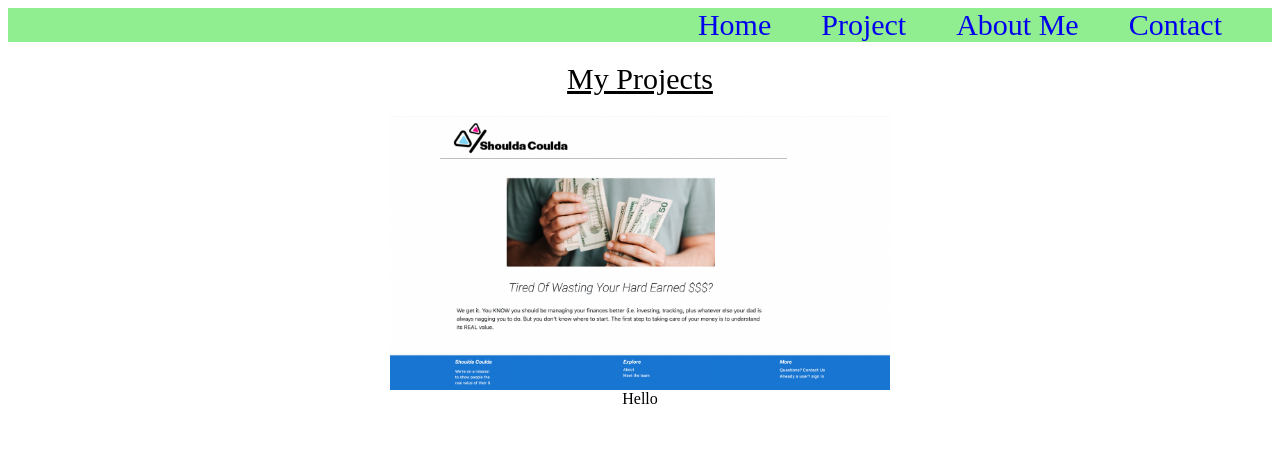
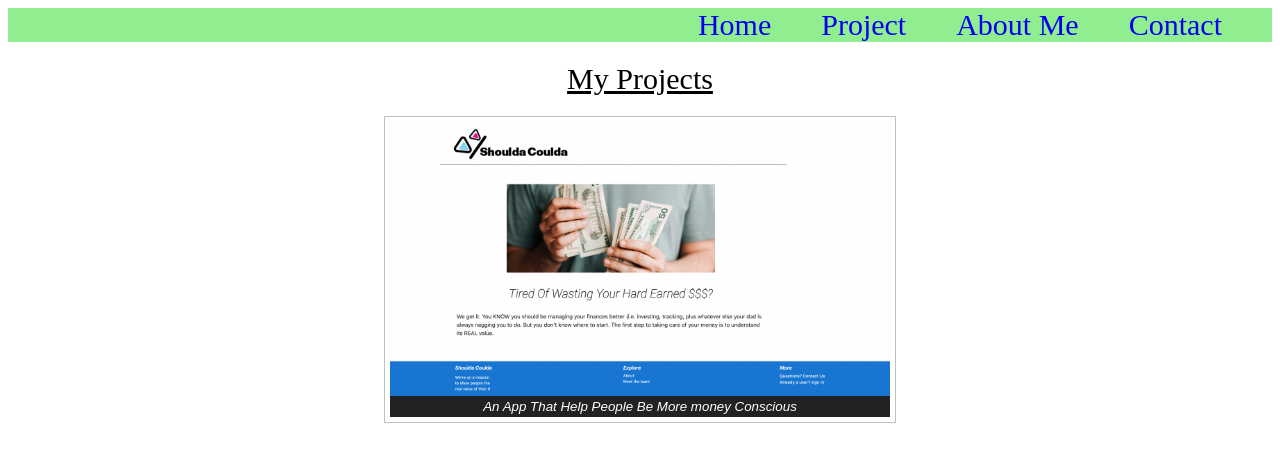
Before and after one commit to StudentCZ/my-website, a React (Create React App) app: page /project in a window 1280 px wide. Shown: the top 462 px of the page. Built offline with nearby package versions, Linux system fonts and the light colour scheme.

Commit message:
fixed css for figcaption and figure

```diff
--- a/src/components/Project.js
+++ b/src/components/Project.js
@@ -4,17 +4,19 @@ import P1 from '../assets/images/P1.png';
 
 const Project = () => {
   return (
-    <div>
+    <div className={style.project_div}>
       <div className={style.text}>My Projects</div>
       <div>
-        <figure>
+        <figure className={style.figure}>
           <img
             className={style.project_img}
             src={P1}
             alt='Shoulda Coulda Project'
           />
 
-          <figcaption className={style.figcaption}>Hello</figcaption>
+          <figcaption className={style.figcaption}>
+            An App That Help People Be More money Conscious
+          </figcaption>
         </figure>
       </div>
     </div>
--- a/src/components/Project.module.css
+++ b/src/components/Project.module.css
@@ -1,3 +1,7 @@
+.project_div {
+  text-align: center;
+}
+
 .text {
   text-align: center;
   font-size: 30px;
@@ -7,11 +11,21 @@
 
 .project_img {
   width: 500px;
-  display: block;
-  margin-left: auto;
-  margin-right: auto;
+}
+
+.figure {
+  border: thin #c0c0c0 solid;
+  display: flex;
+  flex-flow: column;
+  padding: 5px;
+  max-width: 500px;
+  margin: auto;
 }
 
 .figcaption {
+  background-color: #222;
+  color: #fff;
+  font: italic smaller sans-serif;
+  padding: 3px;
   text-align: center;
 }
```
